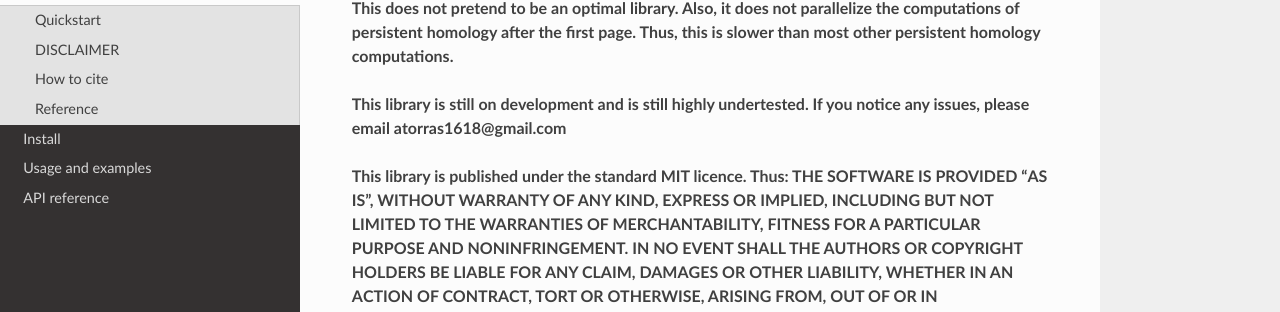
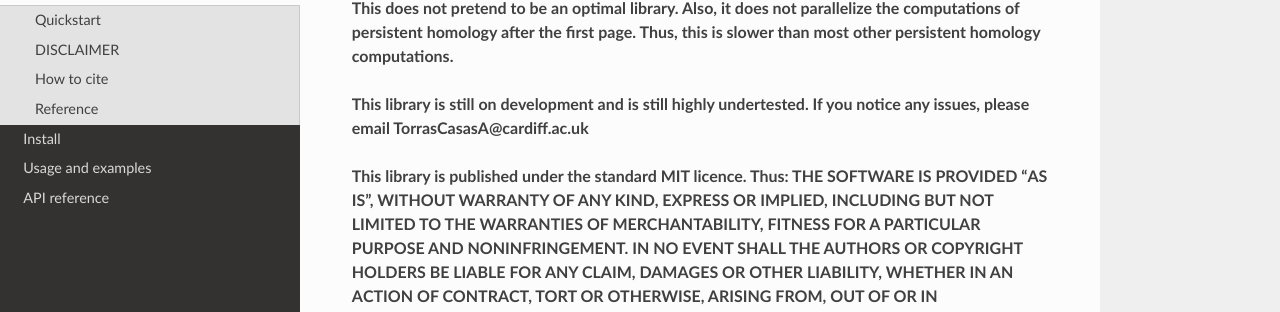
Before and after one commit to atorras1618/PerMaViss, a Sphinx documentation site: the page built from docs/about/index.rst, in a window 1280 px wide and 900 px high, scrolled down 1443 px. Shown: the part 163-475 px from the top of the window. Built offline with Sphinx 7.4.7 and the Read the Docs theme 2.0.0, drawn with Linux system fonts in a browser that asks for light colours.

```diff
--- a/DISCLAIMER.rst
+++ b/DISCLAIMER.rst
@@ -7,7 +7,7 @@ DISCLAIMER
 **This does not pretend to be an optimal library. Also, it does not parallelize the computations of persistent homology after the first page. Thus, this is slower than most other persistent homology computations.**
 
 **This library is still on development and is still highly undertested. If you notice any issues, please email
-atorras1618@gmail.com**
+TorrasCasasA@cardiff.ac.uk**
 
 **This library is published under the standard MIT licence. Thus:
 THE SOFTWARE IS PROVIDED "AS IS", WITHOUT WARRANTY OF ANY KIND, EXPRESS OR
--- a/README.rst
+++ b/README.rst
@@ -136,7 +136,7 @@ DISCLAIMER
 **This does not pretend to be an optimal library. Also, it does not parallelize the computations of persistent homology after the first page. Thus, this is slower than most other persistent homology computations.**
 
 **This library is still on development and is still highly undertested. If you notice any issues, please email
-atorras1618@gmail.com**
+TorrasCasasA@cardiff.ac.uk**
 
 **This library is published under the standard MIT licence. Thus:
 THE SOFTWARE IS PROVIDED "AS IS", WITHOUT WARRANTY OF ANY KIND, EXPRESS OR
--- a/docs/examples/index.rst
+++ b/docs/examples/index.rst
@@ -251,7 +251,7 @@ Here we look at the extension information on one dimensional persistence classes
     >>>         for k in range(diag + 1):
     >>>             if k == diag and current_rad == b[0]:
     >>>                 break
-    >>>             if len(MV_ss.Hom[MV_ss.no_pages - 1][diag - k][k]) != 0:
+    >>>             if len(MV_ss.Hom[MV_ss.no_pages - 1][diag - k][k].barcode) != 0:
     >>>                 for i, rad in enumerate(MV_ss.Hom[
     >>>                         MV_ss.no_pages - 1][diag - k][k].barcode[:,0]):
     >>>                     if np.allclose(rad, current_rad):
```
Also changed, not shown: .zenodo.json (added), 1 other file.
